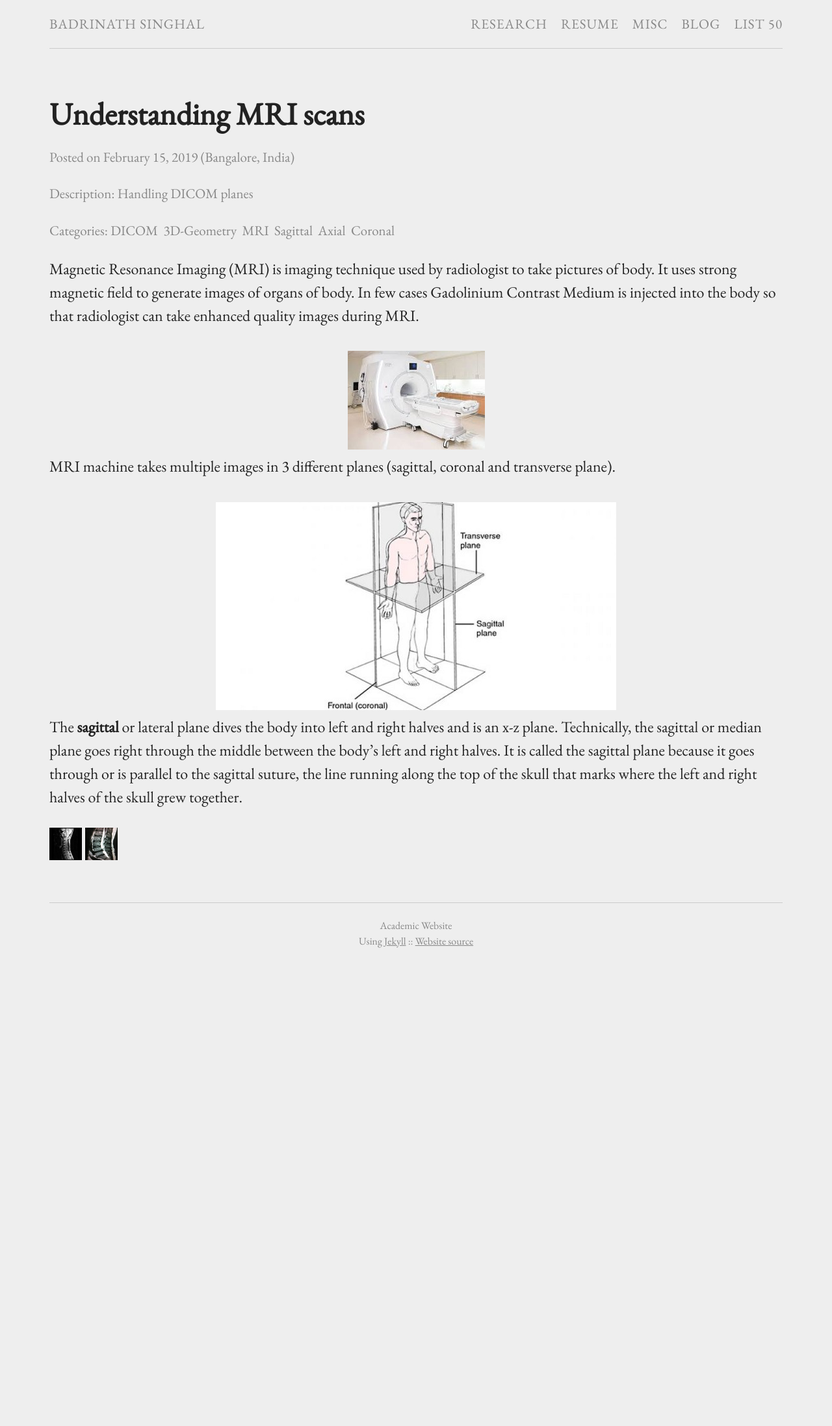
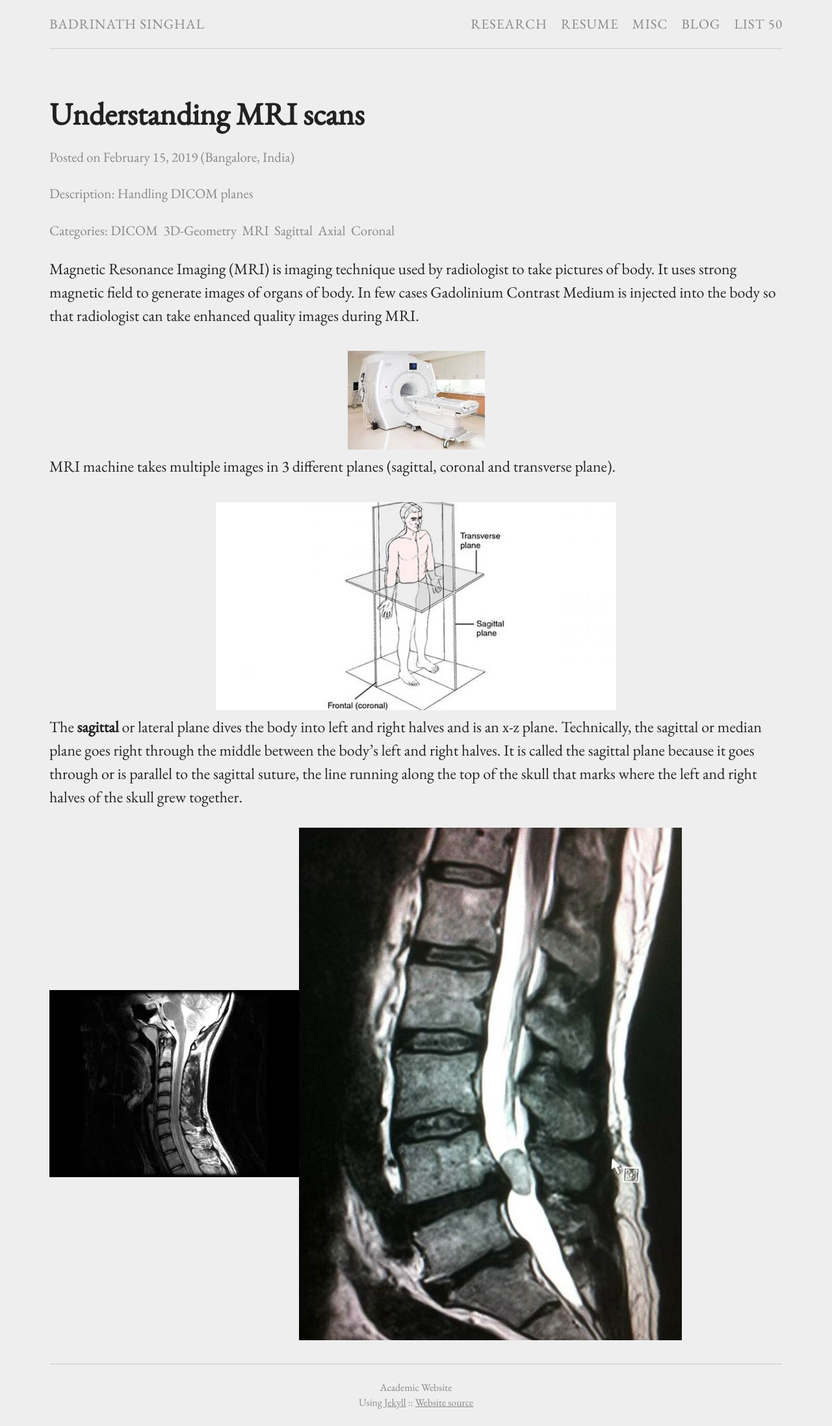
Before and after one commit to BadrinathS/BadrinathS.github.io, a Jekyll site: the page built from _posts/2019-02-15-Understanding-MRI-scans.md, in a window 1280 px wide. Shown: the whole page at 65% size. Built offline with Jekyll 4.4.1, drawn with Linux system fonts in a browser that asks for light colours; comment, search, counter and statistics services are not loaded; before the commit the page ends 1485 px from its top, so only the background shows below that.

Commit message:
Update 2019-02-15-Understanding-MRI-scans.md

```diff
--- a/_posts/2019-02-15-Understanding-MRI-scans.md
+++ b/_posts/2019-02-15-Understanding-MRI-scans.md
@@ -14,6 +14,7 @@ MRI machine takes multiple images in 3 different planes (sagittal, coronal and t
 {% include image.html url="/images/plane_description.jpeg" caption="" max_width="100px"%}
 The <b>sagittal</b> or lateral plane dives the body into left and right halves and is an x-z plane. Technically, the sagittal or median plane goes right through the middle between the body’s left and right halves. It is called the sagittal plane because it goes through or is parallel to the sagittal suture, the line running along the top of the skull that marks where the left and right halves of the skull grew together.
 
-<img src="/images/cervical_view.jpeg" width="50" height="50">
-<img src="/images/lumbar_view.jpeg" width="50" height="50">
+<div>
+  <img src="/images/cervical_view.jpeg"/><img src="/images/lumbar_view.jpeg"/>
+</div>
 {% include test_disqus.html %}
```
